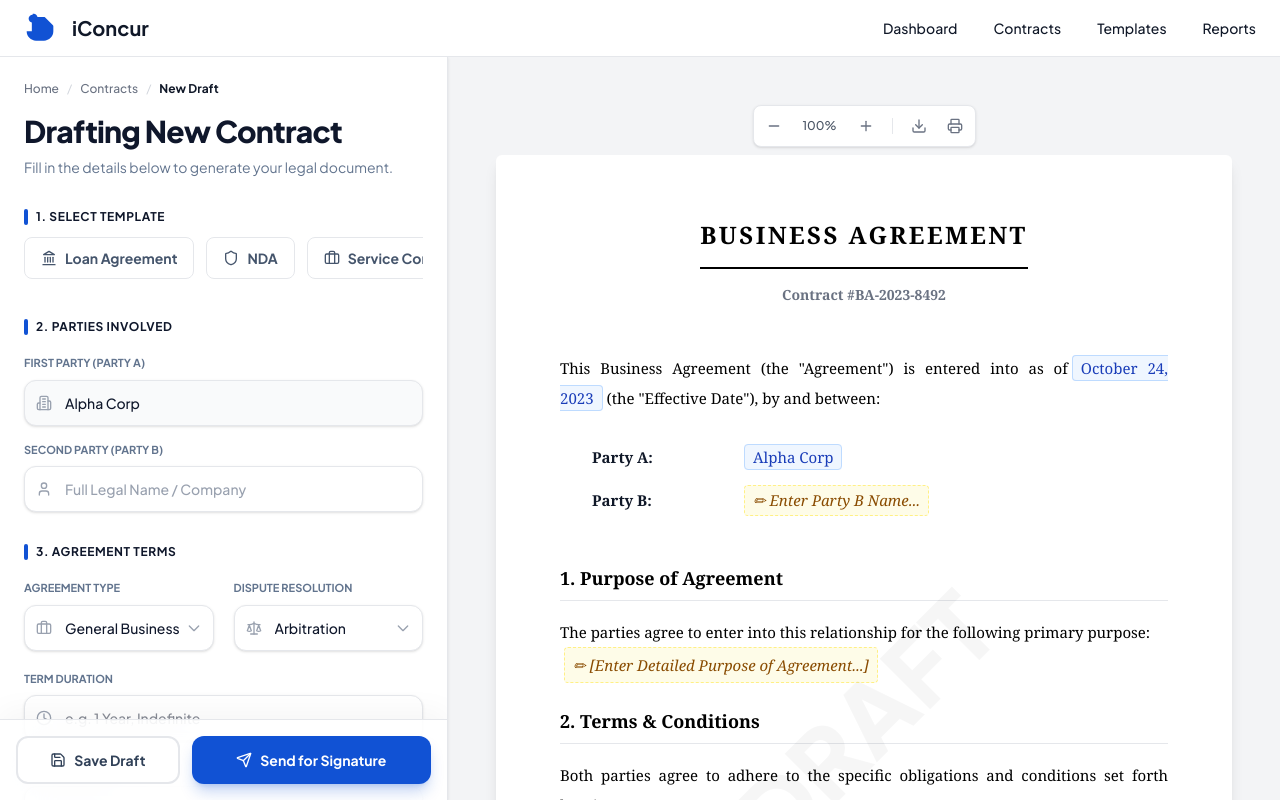
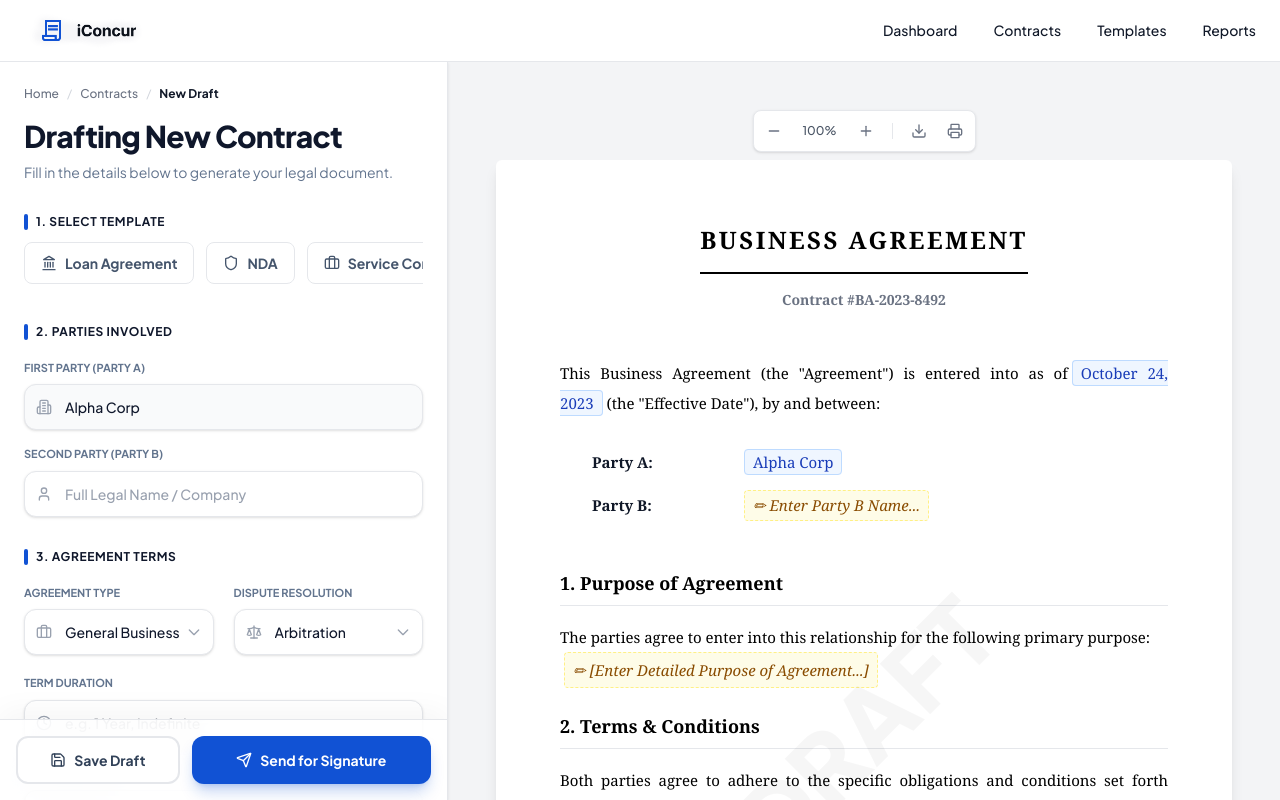
Before and after one commit to codeAKstan/iConcur, a Next.js app: page /contract-drafting in a window 1280 px wide. Built offline with nearby package versions, Linux system fonts and the light colour scheme.

Commit message:
feat: replace SVG icons with branded logo in contract layouts
- Use Next.js Image component for better performance and optimization
- Remove hardcoded SVG icons and text titles
- Maintain consistent branding across contract analyzer and drafting interfaces

```diff
--- a/components/contract/contract-analyzer-layout.tsx
+++ b/components/contract/contract-analyzer-layout.tsx
@@ -1,4 +1,5 @@
 import type { ReactNode } from "react"
+import Image from "next/image"
 
 export function ContractAnalyzerLayout({ children }: { children: ReactNode }) {
   return (
@@ -6,12 +7,8 @@ export function ContractAnalyzerLayout({ children }: { children: ReactNode }) {
       {/* Top Navigation */}
       <header className="flex-none flex items-center justify-between whitespace-nowrap border-b border-gray-200 dark:border-slate-700 bg-white dark:bg-[#1a202c] px-6 py-3 z-20 shadow-sm">
         <div className="flex items-center gap-4">
-          <div className="size-8 bg-primary/10 rounded-lg flex items-center justify-center text-primary">
-            <svg className="w-5 h-5" fill="currentColor" viewBox="0 0 24 24">
-              <path d="M9 3H7c-1.1 0-2 .9-2 2v12c0 1.1.9 2 2 2h2m0-16v16m4-16h2c1.1 0 2 .9 2 2v12c0 1.1-.9 2-2 2h-2m0-16v16M7 20h10"></path>
-            </svg>
-          </div>
-          <h2 className="text-gray-900 dark:text-white text-xl font-bold">iConcur</h2>
+          <Image src="/logo.png" alt="iConcur Logo" width={128} height={128} className="rounded-lg" />
+          {/* <h2 className="text-gray-900 dark:text-white text-xl font-bold">iConcur</h2> */}
         </div>
         <div className="flex flex-1 justify-end gap-6 items-center">
           <div className="flex items-center gap-4 text-slate-500">
--- a/components/contract/contract-drafting-layout.tsx
+++ b/components/contract/contract-drafting-layout.tsx
@@ -1,5 +1,6 @@
 import type { ReactNode } from "react"
 import { useState } from "react"
+import Image from "next/image"
 import { cn } from "@/lib/utils"
 
 interface ContractDraftingLayoutProps {
@@ -15,15 +16,8 @@ export function ContractDraftingLayout({ form, preview }: ContractDraftingLayout
       {/* Top Navigation */}
       <header className="flex-none flex items-center justify-between whitespace-nowrap border-b border-gray-200 dark:border-gray-800 bg-white dark:bg-surface-dark px-6 py-3 z-20">
         <div className="flex items-center gap-4 text-gray-900 dark:text-white">
-          <div className="size-8 text-primary">
-            <svg className="w-full h-full" fill="none" viewBox="0 0 48 48" xmlns="http://www.w3.org/2000/svg">
-              <path
-                d="M12.96 4C9.52226 4 6.78442 6.82903 6.94829 10.2646C7.07849 12.9942 9.04949 15.2287 11.75 15.7766V29H4C4 36.732 10.268 43 18 43H30C37.732 43 44 36.732 44 29V21.4142C44 20.8838 43.7893 20.3751 43.4142 20L31.4142 8C31.0391 7.62489 30.5304 7.41421 30 7.41421H20.2234C19.6755 4.71372 17.4409 2.74272 14.7113 2.61252C14.2492 2.59048 13.6705 2.59048 13.2085 2.61252C12.96 2.62438 12.96 4 12.96 4Z"
-                fill="currentColor"
-              />
-            </svg>
-          </div>
-          <h2 className="text-gray-900 dark:text-white text-xl font-bold hidden md:block">iConcur</h2>
+          <Image src="/logo.png" alt="iConcur Logo" width={128} height={128} className="rounded-lg" />
+          {/* <h2 className="text-gray-900 dark:text-white text-xl font-bold hidden md:block">iConcur</h2> */}
         </div>
 
         {/* Mobile Toggle */}
```
